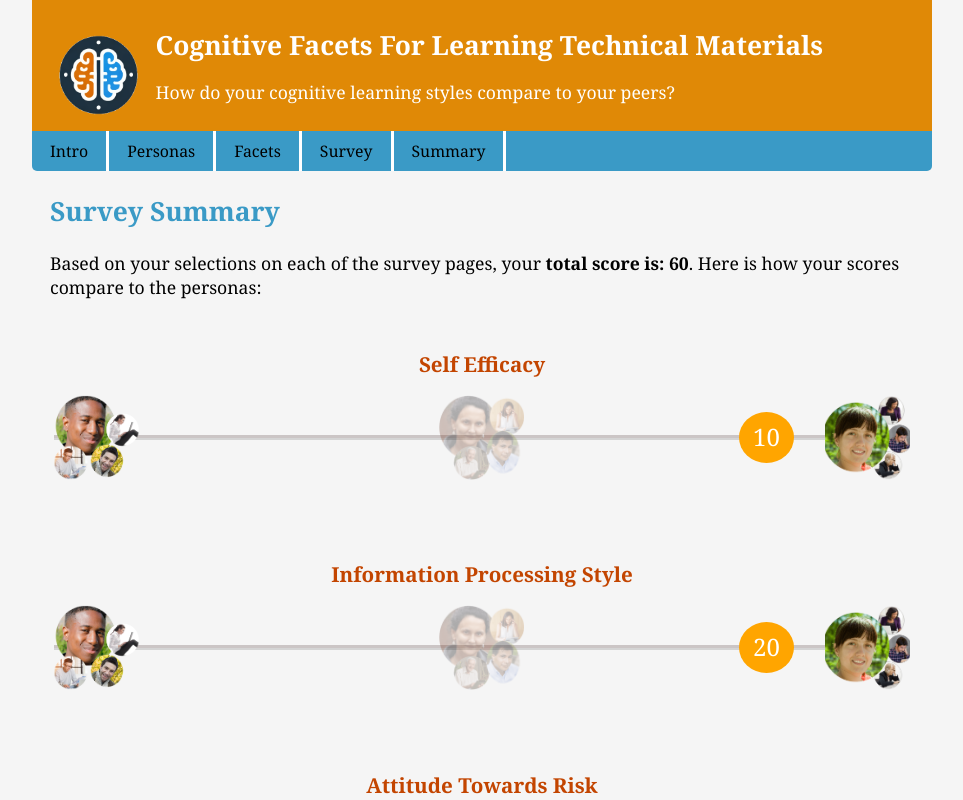
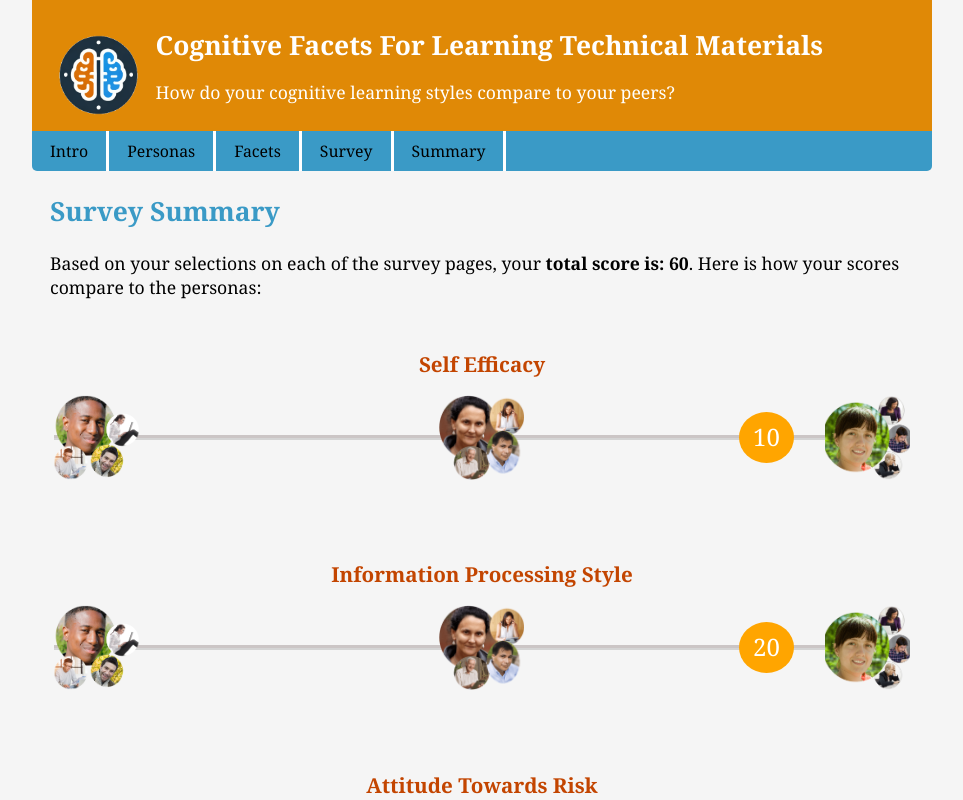
Before and after one commit to PamVanLonden/cognitive-styles, a React (Vite) app in the folder frontend/: page /survey-summary in a window 1280 px wide. Shown: the top 800 px of the page, without its empty margins (158-1121 px from the left). Built offline with nearby package versions, Linux system fonts and the light colour scheme.

Commit message:
fixed opacity

```diff
--- a/frontend/src/App.css
+++ b/frontend/src/App.css
@@ -262,7 +262,7 @@ border-top-right-radius:5px;
     object-fit: cover;
 }
 .grayed {
-    opacity:30%;
+    transform: opacity 30%;
 }
 .score-marker {
     position: absolute;
@@ -277,7 +277,6 @@ border-top-right-radius:5px;
     height:30px;
     line-height:1; vertical-align:middle;
     text-align:center;
-    opacity:100%!important;
 }
 
 /* media queries */
```
